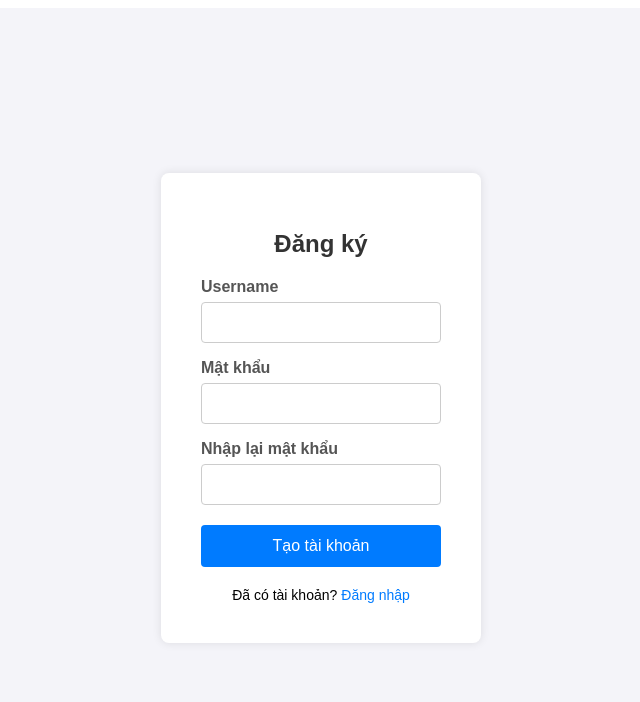
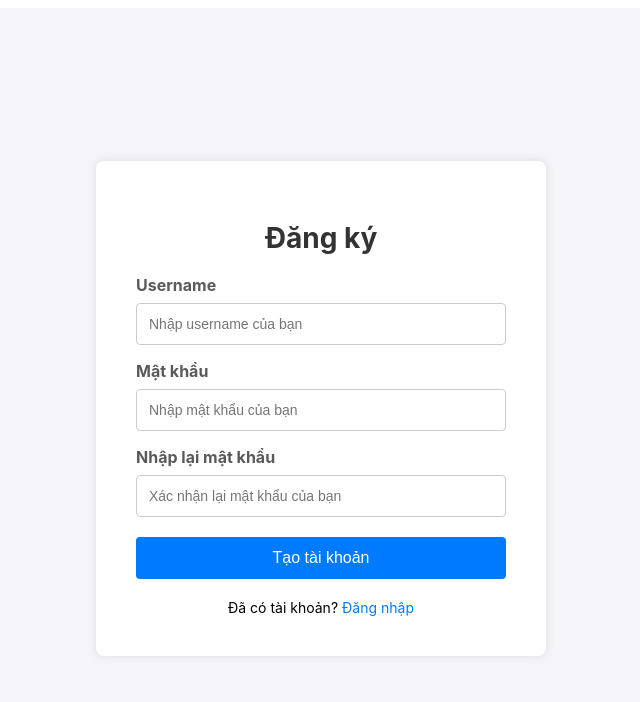
Before and after one commit to nguyenthanhson22130237/Front-End, a React (Create React App) app: page /register in a window 1280 px wide. Shown: the top 702 px of the page, without its empty margins (319-959 px from the left). Built offline with nearby package versions, Linux system fonts and the light colour scheme; no server answers.

Commit message:
fix loi register, gop chat layout

```diff
--- a/package.json
+++ b/package.json
@@ -3,6 +3,7 @@
   "version": "0.1.0",
   "private": true,
   "dependencies": {
+    "@reduxjs/toolkit": "^2.11.1",
     "@testing-library/dom": "^10.4.1",
     "@testing-library/jest-dom": "^6.9.1",
     "@testing-library/react": "^16.3.0",
@@ -11,8 +12,11 @@
     "@types/node": "^16.18.126",
     "@types/react": "^19.2.7",
     "@types/react-dom": "^19.2.3",
+    "lucide-react": "^0.562.0",
     "react": "^19.2.1",
     "react-dom": "^19.2.1",
+    "react-redux": "^9.2.0",
+    "react-router-dom": "^6.30.2",
     "react-scripts": "5.0.1",
     "typescript": "^4.9.5",
     "web-vitals": "^2.1.4"
--- a/src/components/Chat/ChatLayout.tsx
+++ b/src/components/Chat/ChatLayout.tsx
@@ -1,9 +1,20 @@
 // ChatLayout.tsx
+import {useState, useEffect} from "react";
+import { useAppSelector } from "../../redux/hooks";
+import { useNavigate } from "react-router-dom";
 import { Sidebar } from "./Sidebar";
 import { ChatWindow } from "./ChatWindow";
 import "./style.css";
 
 export const ChatLayout = () => {
+    const auth = useAppSelector((state) => state.auth.user);
+    const navigate = useNavigate();
+    useEffect(() => {
+        if (!auth?.authenticated) {
+            navigate("/login", { replace: true });
+        }
+    }, [auth?.authenticated]);
+
     return (
         <div className="chat-layout">
             <Sidebar />
--- a/src/components/Chat/ChatWindow.tsx
+++ b/src/components/Chat/ChatWindow.tsx
@@ -1,3 +1,4 @@
+import { ChatInput } from "../ChatInput";
 
 export const ChatWindow = () => {
     return (
@@ -9,6 +10,7 @@ export const ChatWindow = () => {
             <div className="chat-body">
 
             </div>
+            <ChatInput />
         </div>
     );
 };
--- a/src/components/ChatInput.tsx
+++ b/src/components/ChatInput.tsx
@@ -6,14 +6,6 @@ import styles from "./ChatInput.module.css";
 export const ChatInput = () => {
     const [message, setMessage] = useState("");
     const [to, setTo] = useState("");
-
-    const reloginCode = localStorage.getItem("RE_LOGIN_CODE");
-    // Re-login tự động khi reload app
-    useEffect(() => {
-        // const reloginCode = localStorage.getItem("RE_LOGIN_CODE");
-        console.log("RE_LOGIN_CODE:", reloginCode);
-
-    }, []);
 
     const send = () => {
         if (!to || !message) return;
--- a/src/components/LoginForm.css
+++ b/src/components/LoginForm.css
@@ -45,7 +45,7 @@
 .form-label {
     font-size: 16px;
     font-weight: 700;
-    color: #000;
+    color: #5a5a5a;
     margin-bottom: 8px;
 }
 
--- a/src/components/LoginForm.tsx
+++ b/src/components/LoginForm.tsx
@@ -1,6 +1,7 @@
 import React, { useState, useEffect } from "react";
 import { wsService } from "../services/websocket";
 import { useAppSelector } from "../redux/hooks";
+import { useNavigate } from "react-router-dom";
 import "./LoginForm.css";
 
 export const LoginForm = () => {
@@ -8,6 +9,7 @@ export const LoginForm = () => {
     const [pass, setPass] = useState("");
 
     const auth = useAppSelector((state) => state.auth.user);
+    const navigate = useNavigate();
 
     const login = () => {
         wsService.login(user, pass);
@@ -20,15 +22,22 @@ export const LoginForm = () => {
         }
     }, []);
 
-    if (auth?.authenticated) {
-        return (
-            <div className="login-wrapper">
-                <div className="login-success">
-                    Đăng nhập thành công! Xin chào
-                </div>
-            </div>
-        );
-    }
+    useEffect(() => {
+        if (auth?.authenticated) {
+            navigate("/chat", { replace: true });
+        }
+    }, [auth?.authenticated]);
+
+
+    // if (auth?.authenticated) {
+    //     return (
+    //         <div className="login-wrapper">
+    //             <div className="login-success">
+    //                 Đăng nhập thành công! Xin chào
+    //             </div>
+    //         </div>
+    //     );
+    // }
 
     return (
         <div className="login-wrapper">
--- a/src/components/RegisterForm.module.css
+++ b/src/components/RegisterForm.module.css
@@ -1,5 +1,5 @@
 .wrapper {
-    font-family: Arial, sans-serif;
+    font-family: -apple-system, BlinkMacSystemFont, "Segoe UI", Roboto, Helvetica, Arial, sans-serif;
     background-color: #f4f4f9;
     display: flex;
     justify-content: center;
@@ -12,20 +12,21 @@
     padding: 40px;
     border-radius: 8px;
     box-shadow: 0 0 10px rgba(0, 0, 0, 0.1);
-    width: 320px;
+    width: 450px;
 }
 
 .title {
+    margin-top: 20px;
     margin-bottom: 20px;
     color: #333;
-    font-size: 24px;
+    font-size: 28px;
     text-align: center;
 }
 
 .label {
     display: block;
     margin-top: 16px;
-    color: #555;
+    color: #5a5a5a;
     font-weight: bold;
 }
 
@@ -35,7 +36,8 @@
     border: 1px solid #ccc;
     border-radius: 4px;
     box-sizing: border-box;
-    margin-top: 6px;
+    margin-top: 8px;
+    font-size: 14px;
 }
 
 .inputError {
--- a/src/components/RegisterForm.tsx
+++ b/src/components/RegisterForm.tsx
@@ -1,4 +1,6 @@
-import {useState} from "react";
+import {useState, useEffect} from "react";
+import { useAppSelector } from "../redux/hooks";
+import { useNavigate } from "react-router-dom";
 // @ts-ignore
 import styles from "./RegisterForm.module.css";
 import {wsService} from "../services/websocket";
@@ -9,6 +11,14 @@ export const RegisterForm = () => {
     const [password2, setPassword2] = useState("");
     const [message, setMessage] = useState("");
     const [status, setStatus] = useState<"success" | "error" | "">("");
+
+    const auth = useAppSelector((state) => state.auth.user);
+    const navigate = useNavigate();
+    useEffect(() => {
+        if (auth?.authenticated) {
+            navigate("/chat", { replace: true });
+        }
+    }, [auth?.authenticated]);
 
     const submit = (e: React.FormEvent) => {
         e.preventDefault();
@@ -48,11 +58,12 @@ export const RegisterForm = () => {
         <div className={styles.wrapper}>
             <div className={styles.container}>
                 <form onSubmit={submit}>
-                    <h1 className={styles.title}>Đăng ký</h1>
+                    <h2 className={styles.title}>Đăng ký</h2>
 
                     <label className={styles.label}>Username</label>
                     <input
                         className={`${styles.input} ${!username && message ? styles.inputError : ""}`}
+                        placeholder="Nhập username của bạn"
                         value={username}
                         onChange={(e) => setUsername(e.target.value)}
                     />
@@ -61,6 +72,7 @@ export const RegisterForm = () => {
                     <input
                         type="password"
                         className={`${styles.input} ${!password && message ? styles.inputError : ""}`}
+                        placeholder="Nhập mật khẩu của bạn"
                         value={password}
                         onChange={(e) => setPassword(e.target.value)}
                     />
@@ -69,6 +81,7 @@ export const RegisterForm = () => {
                     <input
                         type="password"
                         className={`${styles.input} ${password !== password2 && message ? styles.inputError : ""}`}
+                        placeholder="Xác nhận lại mật khẩu của bạn"
                         value={password2}
                         onChange={(e) => setPassword2(e.target.value)}
                     />
--- a/src/pages/ChatPage.tsx
+++ b/src/pages/ChatPage.tsx
@@ -1,9 +1,10 @@
 import { ChatInput } from "../components/ChatInput";
+import { ChatLayout } from "../components/Chat/ChatLayout";
 
 const ChatPage = () => {
     return (
-        <div style={{ height: "100vh", display: "flex", flexDirection: "column" }}>
-            <ChatInput />
+        <div>
+            <ChatLayout />
         </div>
     );
 };
--- a/src/services/websocket.ts
+++ b/src/services/websocket.ts
@@ -51,12 +51,8 @@ class WebSocketService {
         };
 
         this.socket.onmessage = (event) => {
-            let res;
-            try {
-                res = JSON.parse(event.data);
-            } catch {
-                return;
-            }
+            let res= JSON.parse(event.data);
+            console.log("WS:", res);
 
             if (res.event === "REGISTER") {
                 if (res.status === "success") {
@@ -65,13 +61,10 @@ class WebSocketService {
                     if (username && this.tempRegPassword) {
                         this.login(username, this.tempRegPassword);
                         this.tempRegPassword = "";
-                    } else {
-                        alert("Đăng ký thành công! Vui lòng đăng nhập.");
                     }
 
-                    this.onRegisterSuccess?.(res.mes);
+                    this.onRegisterSuccess?.("Đăng ký thành công");
                 } else {
-                    alert(res.mes || "Đăng ký thất bại");
                     this.isManualLogin = false;
                     this.onRegisterError?.(res.mes);
                 }
@@ -90,7 +83,6 @@ class WebSocketService {
                     }));
                 } else {
                     alert(res.mes || "Đăng nhập thất bại");
-                    this.logout();
                 }
                 return;
             }
@@ -268,7 +260,6 @@ class WebSocketService {
         }));
 
         if (this.socket) {
-            this.socket.close();
             this.socket = null;
         }
 
@@ -277,5 +268,3 @@ class WebSocketService {
 }
 
 export const wsService = new WebSocketService();
-// @ts-ignore
-window.chatDebug = wsService;
```
Also changed, not shown: 1 other file (tests, documents, lock files or other folders).
